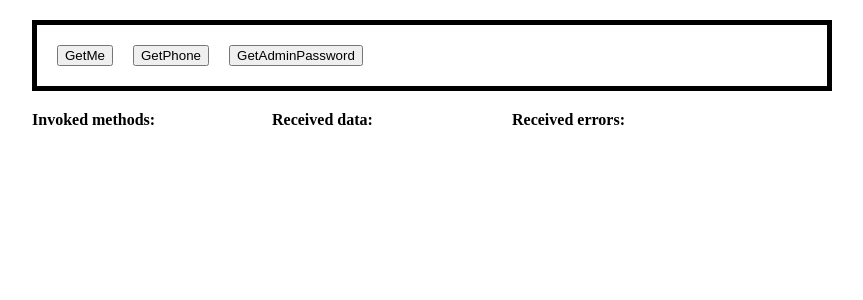
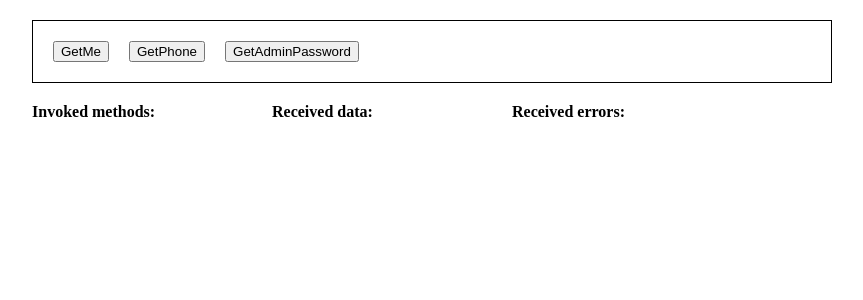
Before and after one commit to lgordey/lgordey.github.io, a Next.js app: page /test in a window 1280 px wide. Shown: the top 300 px of the page, without its empty margins (208-1071 px from the left). Built offline with nearby package versions, Linux system fonts and the light colour scheme.

Commit message:
Fix border width

```diff
--- a/pages/test.js
+++ b/pages/test.js
@@ -10,7 +10,7 @@ const styles = {
   },
   btnWrapper: {
     padding: 20,
-    border: '5px solid black',
+    border: '1px solid black',
     marginTop: 20,
     '& button:not(:first-child)': {
       marginLeft: 20
```
